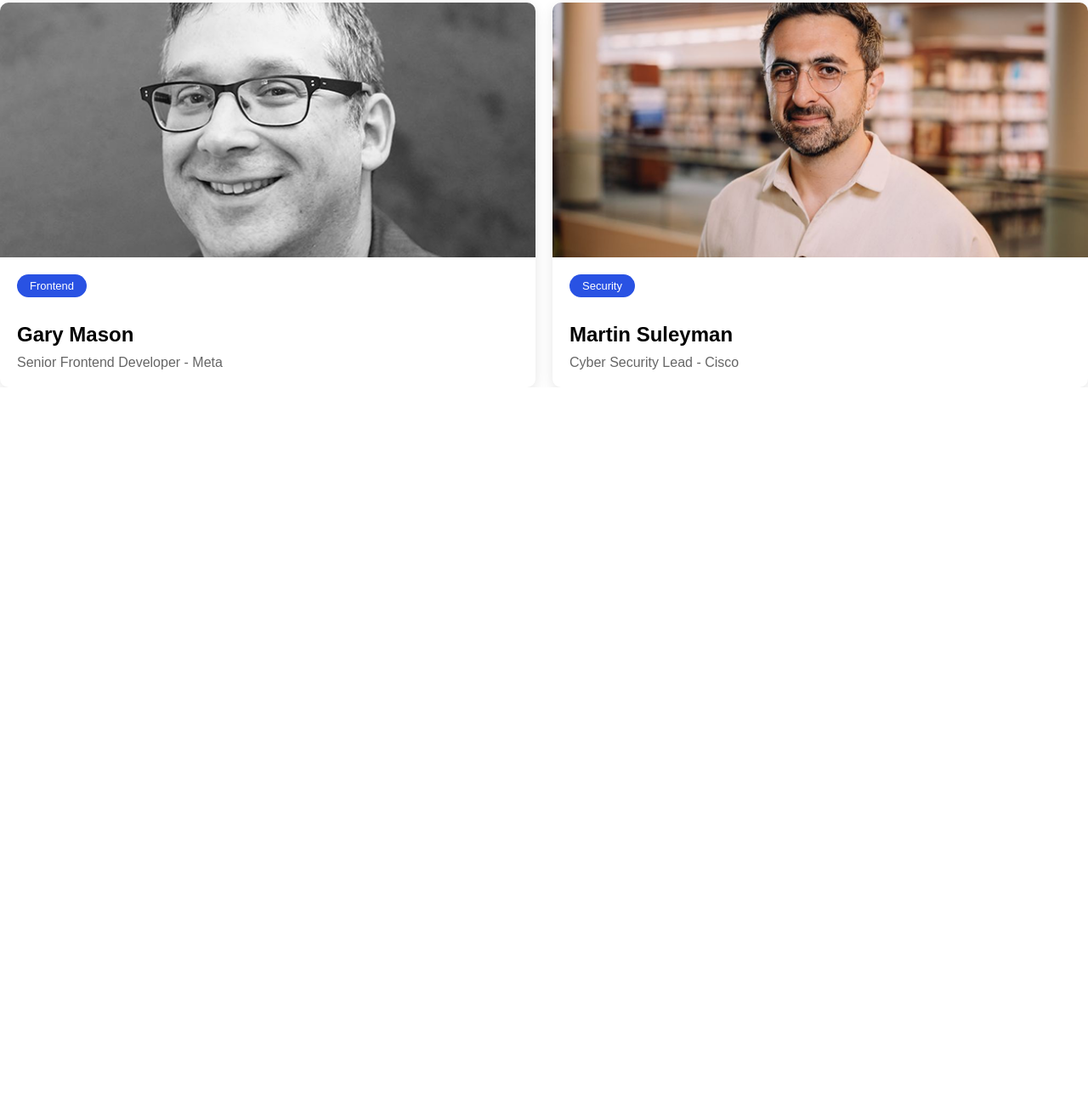
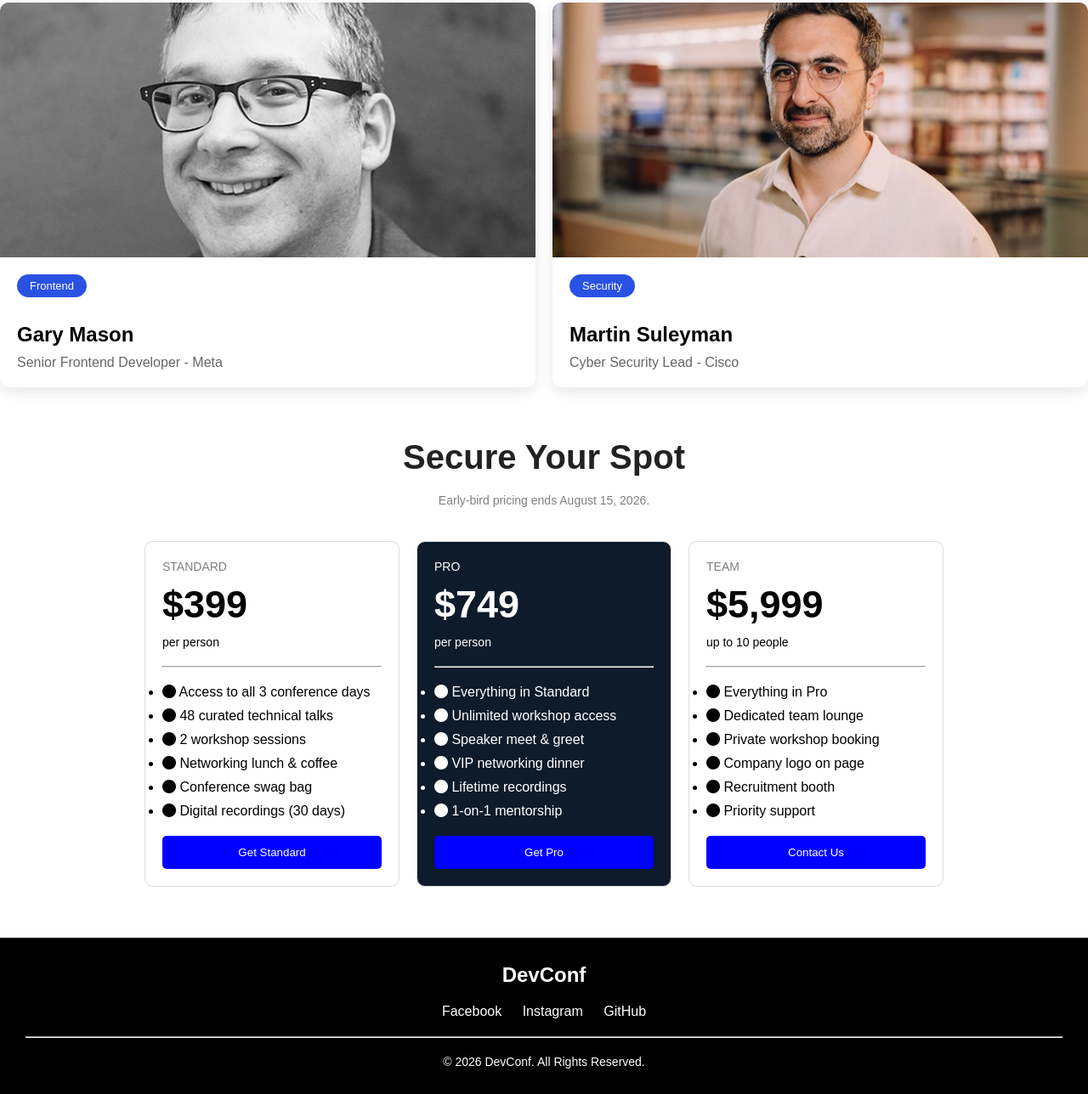
Before and after one commit to SUMAYAAKTERDANA/assignmentno-1, a plain HTML site: page index.html in a window 1280 px wide. Shown: the part 1445-2733 px from the top of the page at 85% size. Before the commit the page ends 1901 px from the top, so only its background shows below. Drawn offline with Linux system fonts and the light colour scheme.

Commit message:
Update index js

```diff
--- a/index.html
+++ b/index.html
@@ -123,6 +123,115 @@
 
     <!-- Secure Your Spot (Pricing) Section -->
 
+    <!DOCTYPE html>
+<html lang="en">
+<head>
+    <meta charset="UTF-8">
+    <meta name="viewport" content="width=device-width, initial-scale=1.0">
+    <title>Pricing Section</title>
+    <link rel="stylesheet" href="pricing.css">
+    <link rel="stylesheet" href="https://cdnjs.cloudflare.com/ajax/libs/font-awesome/6.5.2/css/all.min.css">
+</head>
+<body>
+
+<section class="pricing">
+
+    <div class="section-title">
+        <h2>Secure Your Spot</h2>
+        <p>Early-bird pricing ends August 15, 2026.</p>
+    </div>
+
+    <div class="pricing-container">
+
+        <!-- Standard -->
+        <div class="pricing-card">
+
+            <span class="plan">STANDARD</span>
+
+            <h3>$399</h3>
+
+            <p class="price-text">per person</p>
+
+            <hr>
+
+            <ul>
+                <li><i class="fa-solid fa-circle"></i> Access to all 3 conference days</li>
+                <li><i class="fa-solid fa-circle"></i> 48 curated technical talks</li>
+                <li><i class="fa-solid fa-circle"></i> 2 workshop sessions</li>
+                <li><i class="fa-solid fa-circle"></i> Networking lunch & coffee</li>
+                <li><i class="fa-solid fa-circle"></i> Conference swag bag</li>
+                <li><i class="fa-solid fa-circle"></i> Digital recordings (30 days)</li>
+            </ul>
+
+            <button>Get Standard</button>
+
+        </div>
+
+        <!-- Pro -->
+        <div class="pricing-card active">
+
+            <span class="plan">PRO</span>
+
+            <h3>$749</h3>
+
+            <p class="price-text">per person</p>
+
+            <hr>
+
+            <ul>
+                <li><i class="fa-solid fa-circle"></i> Everything in Standard</li>
+                <li><i class="fa-solid fa-circle"></i> Unlimited workshop access</li>
+                <li><i class="fa-solid fa-circle"></i> Speaker meet & greet</li>
+                <li><i class="fa-solid fa-circle"></i> VIP networking dinner</li>
+                <li><i class="fa-solid fa-circle"></i> Lifetime recordings</li>
+                <li><i class="fa-solid fa-circle"></i> 1-on-1 mentorship</li>
+            </ul>
+
+            <button>Get Pro</button>
+
+        </div>
+
+        <!-- Team -->
+        <div class="pricing-card">
+
+            <span class="plan">TEAM</span>
+
+            <h3>$5,999</h3>
+
+            <p class="price-text">up to 10 people</p>
+
+            <hr>
+
+            <ul>
+                <li><i class="fa-solid fa-circle"></i> Everything in Pro</li>
+                <li><i class="fa-solid fa-circle"></i> Dedicated team lounge</li>
+                <li><i class="fa-solid fa-circle"></i> Private workshop booking</li>
+                <li><i class="fa-solid fa-circle"></i> Company logo on page</li>
+                <li><i class="fa-solid fa-circle"></i> Recruitment booth</li>
+                <li><i class="fa-solid fa-circle"></i> Priority support</li>
+            </ul>
+
+            <button>Contact Us</button>
+
+        </div>
+
+    </div>
+
+</section>
+
+<!-- FOTTER SECTION --><footer>
+
+    <h2>DevConf</h2>
+
+    <a href="#">Facebook</a>
+    <a href="#">Instagram</a>
+    <a href="#">GitHub</a>
+
+    <hr>
+
+    <p>© 2026 DevConf. All Rights Reserved.</p>
+
+</footer>
 
 </body>
 
--- a/style.css
+++ b/style.css
@@ -178,3 +178,123 @@ body {
     color: #666;
     font-size: 16px;
 }
+
+/* <!-- Secure Your Spot (Pricing) Section -->  */
+
+
+
+
+/* Section */
+
+.pricing{
+    padding:60px;
+}
+
+/* Title */
+
+.section-title{
+    text-align:center;
+    margin-bottom:40px;
+}
+
+.section-title h2{
+    font-size:40px;
+}
+
+.section-title p{
+    color:gray;
+    margin-top:10px;
+}
+
+/* Cards Container */
+
+.pricing-container{
+    display:flex;
+    justify-content:center;
+    gap:20px;
+}
+
+/* Single Card */
+
+.pricing-card{
+    width:300px;
+    background:white;
+    padding:20px;
+    border:1px solid #ddd;
+    border-radius:10px;
+}
+
+/* Highlight Middle Card */
+
+.active{
+    background:#0d1b2a;
+    color:white;
+}
+
+/* Plan Name */
+
+.plan{
+    color:gray;
+    font-size:14px;
+}
+
+.active .plan{
+    color:white;
+}
+
+/* Price */
+
+.pricing-card h3{
+    font-size:45px;
+    margin:10px 0;
+}
+
+/* List */
+
+ul{
+    margin-top:20px;
+    margin-bottom:20px;
+}
+
+ul li{
+    margin-bottom:10px;
+}
+
+/* Button */
+
+button{
+    width:100%;
+    padding:12px;
+    background:blue;
+    color:white;
+    border:none;
+    border-radius:5px;
+    cursor:pointer;
+}
+
+/* FOTERSECTION
+ */
+ footer{
+    background:black;
+    color:white;
+    padding:30px;
+    text-align:center;
+}
+
+h2{
+    margin-bottom:20px;
+}
+
+a{
+    color:white;
+    text-decoration:none;
+    margin:10px;
+}
+
+hr{
+    margin:20px 0;
+}
+
+p{
+    font-size:14px;
+}
```
